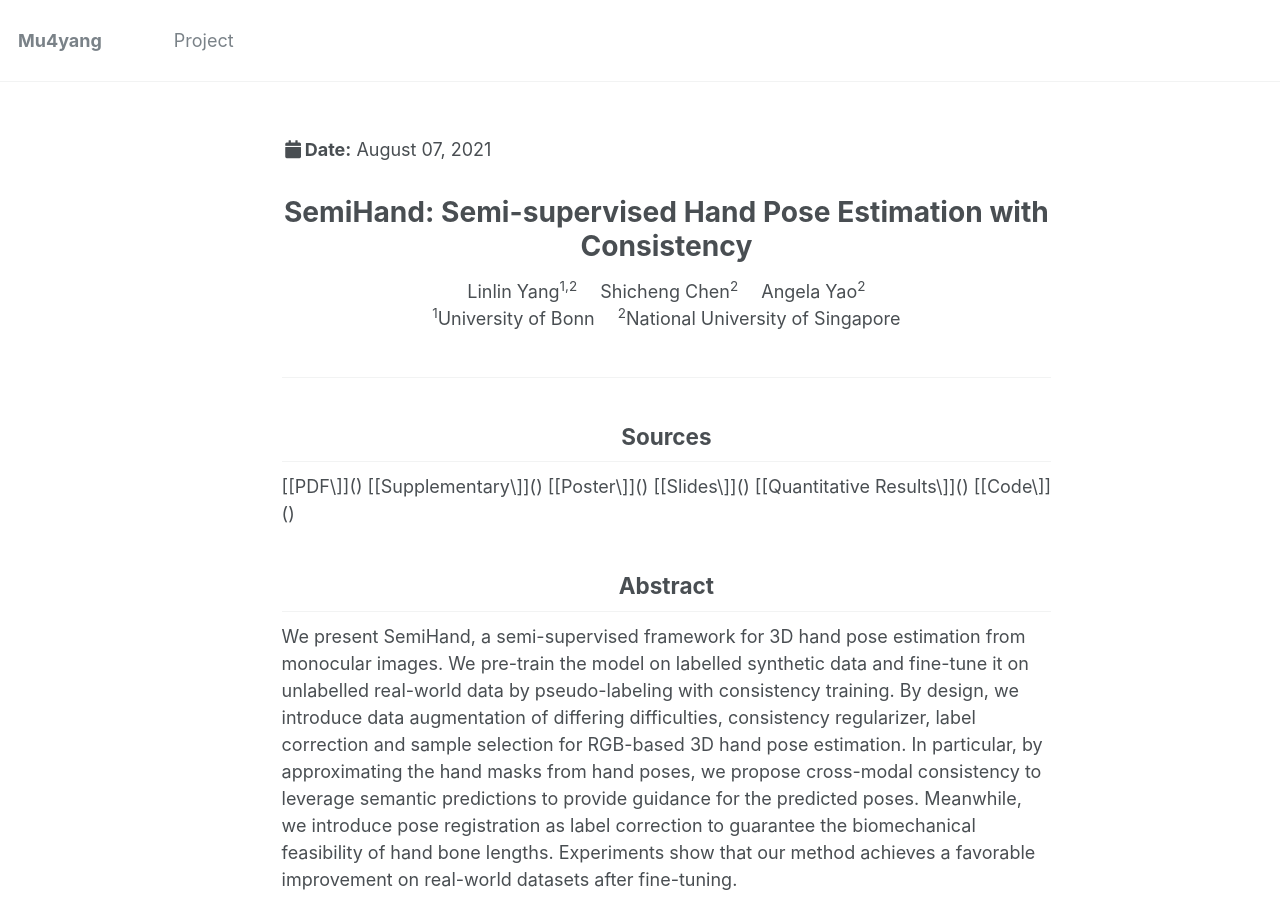
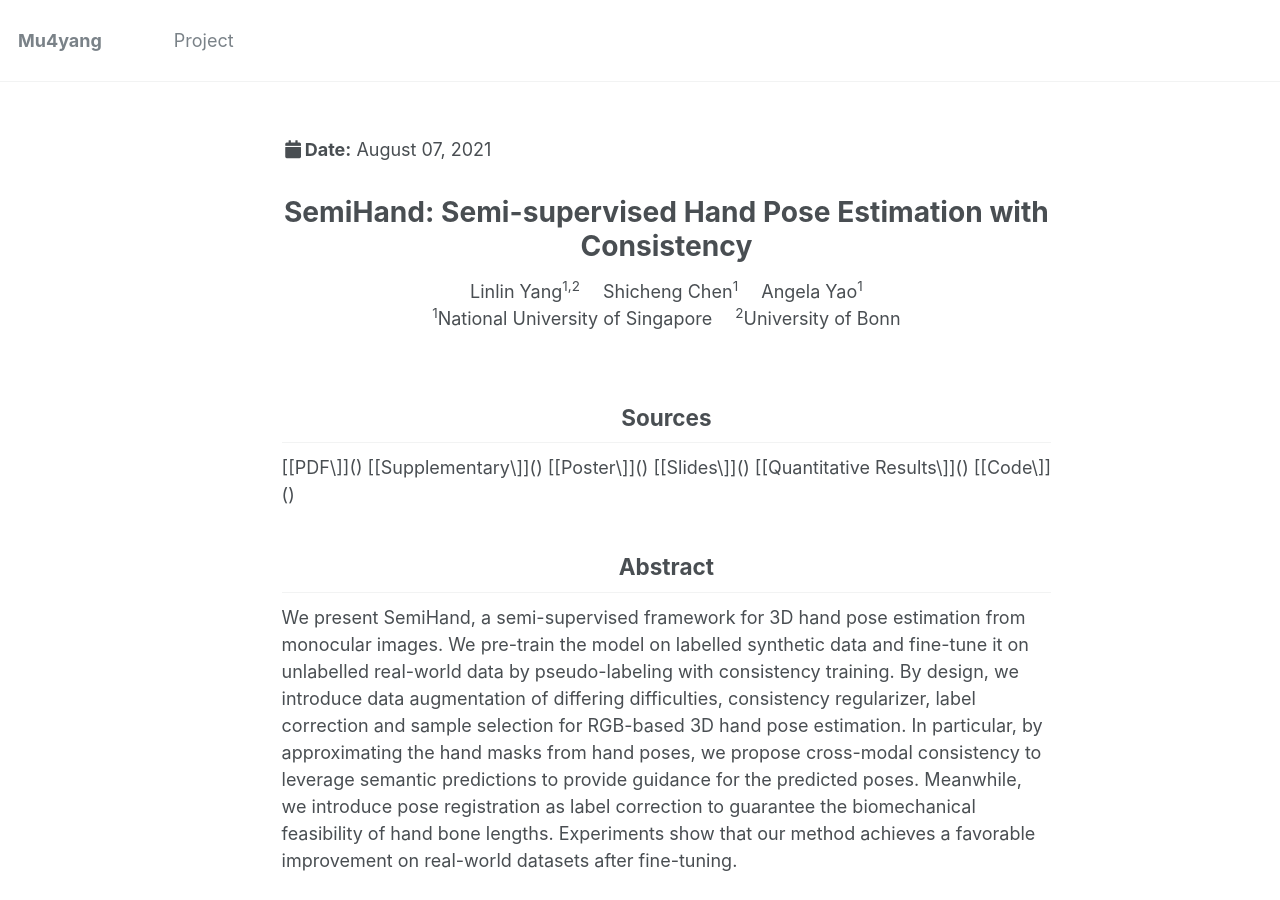
Before and after one commit to bestonebyone/mu4yang, a Jekyll site: the page built from _project/SemiHand.md, in a window 1280 px wide and 900 px high. Built offline with Jekyll 4.4.1, drawn with Linux system fonts in a browser that asks for light colours.

Commit message:
Update SemiHand.md

```diff
--- a/_project/SemiHand.md
+++ b/_project/SemiHand.md
@@ -16,21 +16,19 @@ permalink: /project/SemiHand
       <div class="row justify-content-center">
         <div class="col-10 text-center">
           Linlin Yang<sup>1,2</sup>&ensp;&ensp;
-          Shicheng Chen<sup>2</sup>&ensp;&ensp;
-          Angela Yao<sup>2</sup>
+          Shicheng Chen<sup>1</sup>&ensp;&ensp;
+          Angela Yao<sup>1</sup>
         </div>
       </div>
       <div class="row justify-content-center">
         <div class="col-10 text-center font-weight-light">
-          <sup>1</sup>University of Bonn&ensp;&ensp;
-          <sup>2</sup>National University of Singapore
+          <sup>1</sup>National University of Singapore&ensp;&ensp;
+          <sup>2</sup>University of Bonn
         </div>
       </div>
     </div>
 
 <br>
-
-<hr>
 
 <div align='center' ><h2>Sources</h2></div>
 
```
